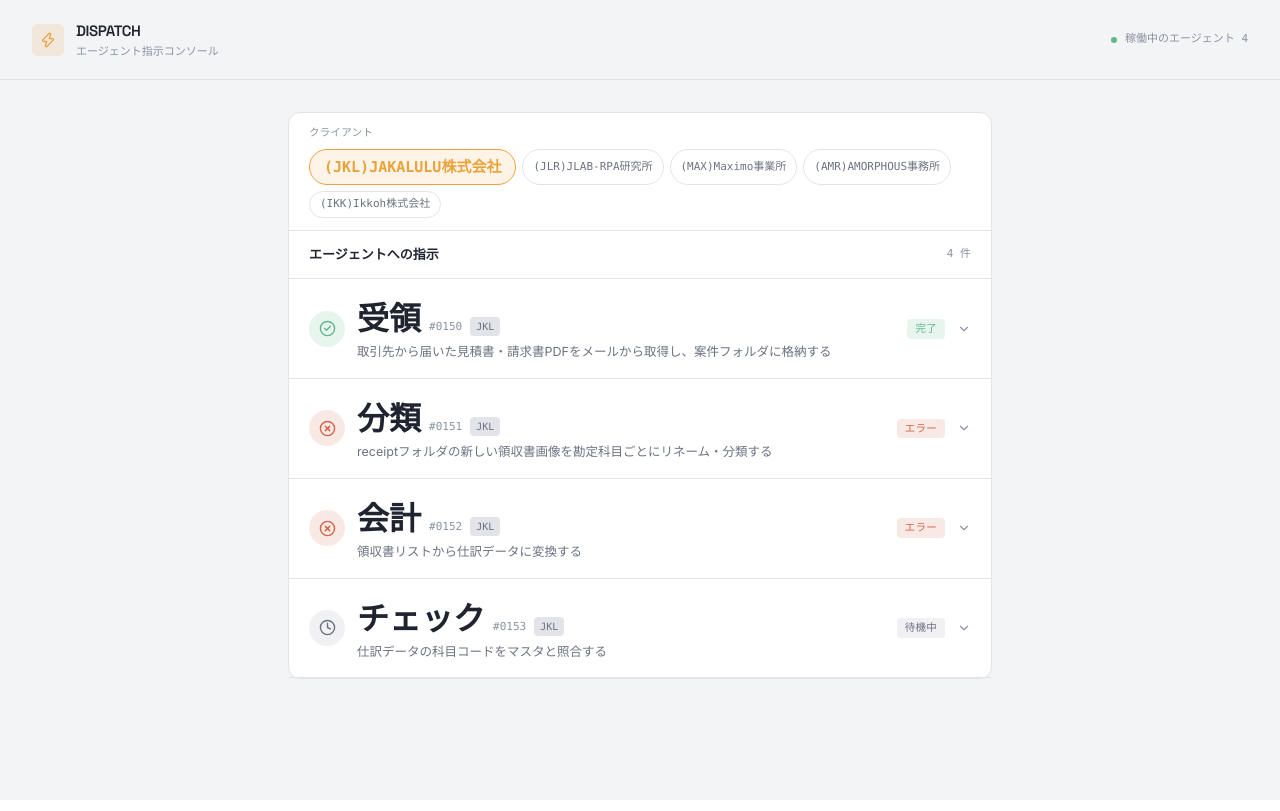
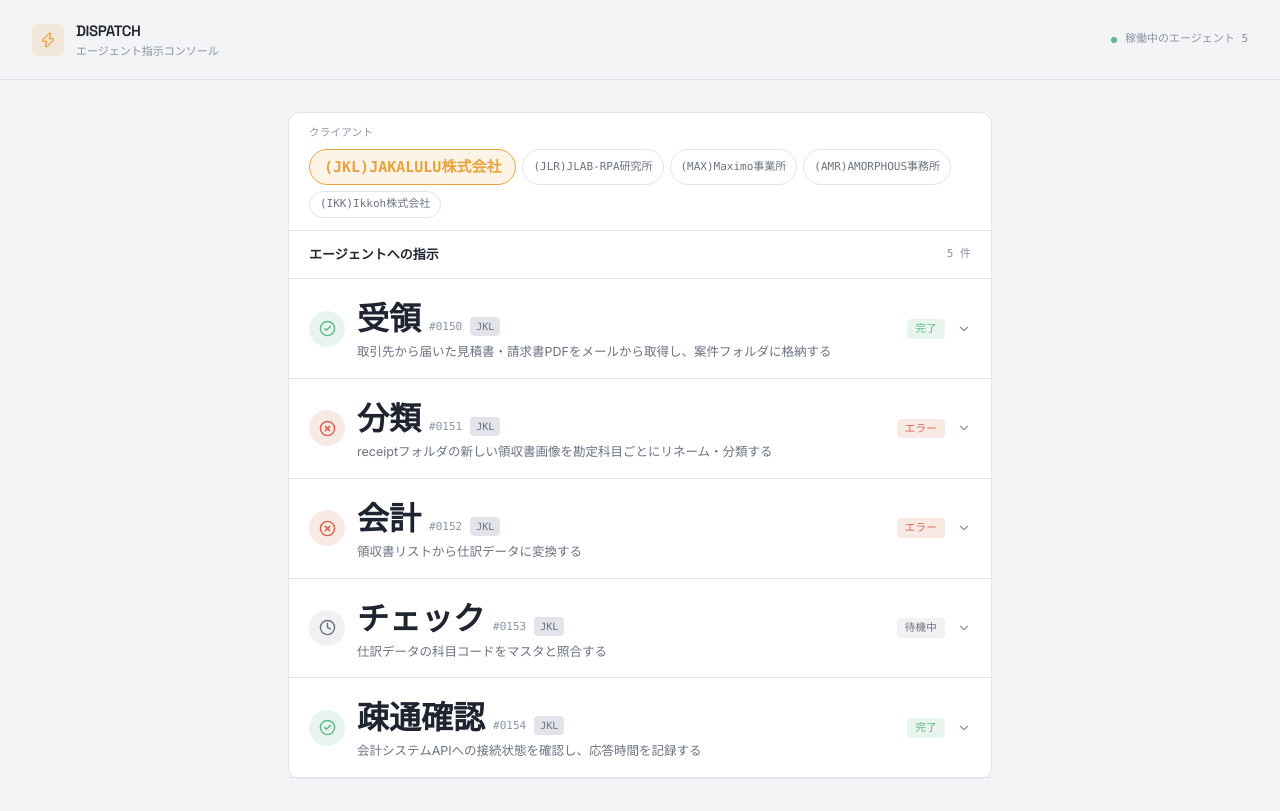
Before and after one commit to woodygaragelab/agent-dispatch-console, a React (Vite) app: page / in a window 1280 px wide. Built offline with nearby package versions, Linux system fonts and the light colour scheme.

Commit message:
疎通確認追加

```diff
--- a/src/App.jsx
+++ b/src/App.jsx
@@ -6,6 +6,7 @@ const AGENTS = [
   { id: "archivist", name: "分類", role: "文書整理・分類", example: "receiptフォルダの新しい領収書画像を勘定科目ごとにリネーム・分類する" },
   { id: "courier", name: "会計", role: "外部連携・送信", example: "領収書リストから仕訳データに変換する" },
   { id: "auditor", name: "チェック", role: "検証・照合", example: "仕訳データの科目コードをマスタと照合する" },
+  { id: "pinger", name: "疎通確認", role: "接続確認・監視", example: "会計システムAPIへの接続状態を確認し、応答時間を記録する" },
 ];
 
 const CLIENTS = [
```
